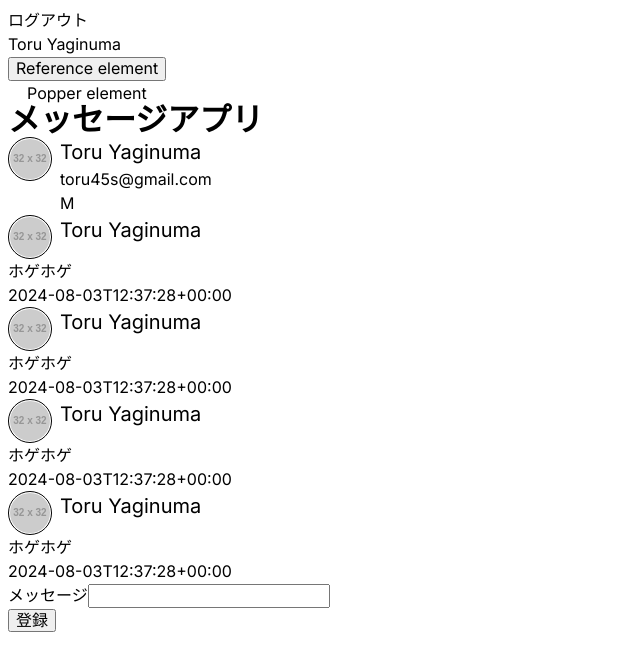
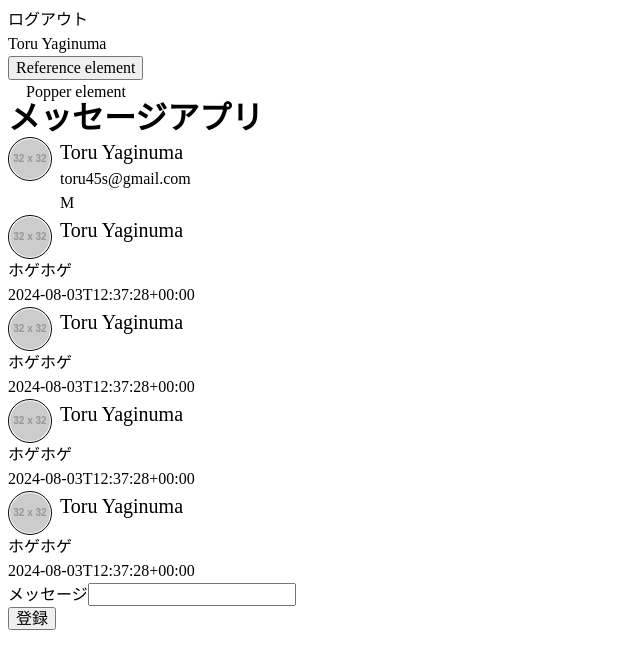
Before and after one commit to t-yaginuma/messages-app, a Next.js app: page / in a window 1280 px wide. Shown: the top 670 px of the page, without its empty margins (0-640 px from the left). Built offline with nearby package versions, Linux system fonts and the light colour scheme; no server answers.

Commit message:
update font指定を解除

```diff
--- a/src/app/layout.tsx
+++ b/src/app/layout.tsx
@@ -1,8 +1,6 @@
 import type { Metadata } from "next";
 import { Inter } from "next/font/google";
 import "@/styles/_reset.scss";
-
-const inter = Inter({ subsets: ["latin"] });
 
 export const metadata: Metadata = {
   title: "Create Next App",
@@ -16,7 +14,7 @@ export default function RootLayout({
 }>) {
   return (
     <html lang="ja">
-      <body className={inter.className}>{children}</body>
+      <body>{children}</body>
     </html>
   );
 }
```
